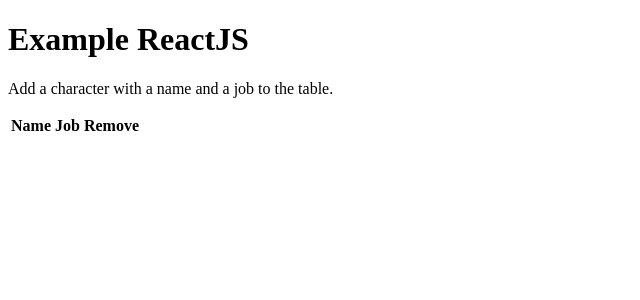
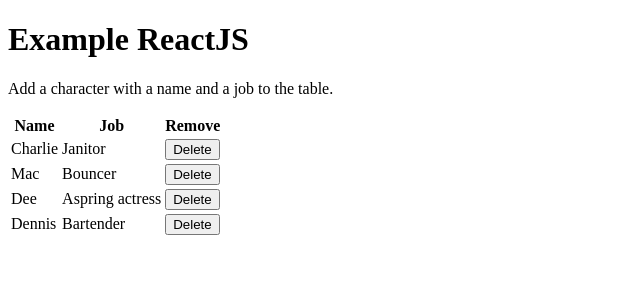
Before and after one commit to quoctrung163/todolist-react-app, a React (Create React App) app: page / in a window 1280 px wide. Shown: the top 300 px of the page, without its empty margins (0-640 px from the left). Built offline with nearby package versions, Linux system fonts and the light colour scheme.

Commit message:
Update
update App.js

```diff
--- a/src/App.js
+++ b/src/App.js
@@ -3,7 +3,24 @@
 
 class App extends Component {
   state = {
-    characters: []
+    characters: [
+      {
+        name: "Charlie",
+        job: "Janitor"
+      },
+      {
+        name: "Mac",
+        job: "Bouncer"
+      },
+      {
+        name: "Dee",
+        job: "Aspring actress"
+      },
+      {
+        name: "Dennis",
+        job: "Bartender"
+      }
+    ]
   };
 
   removeCharacter = index => {
```
